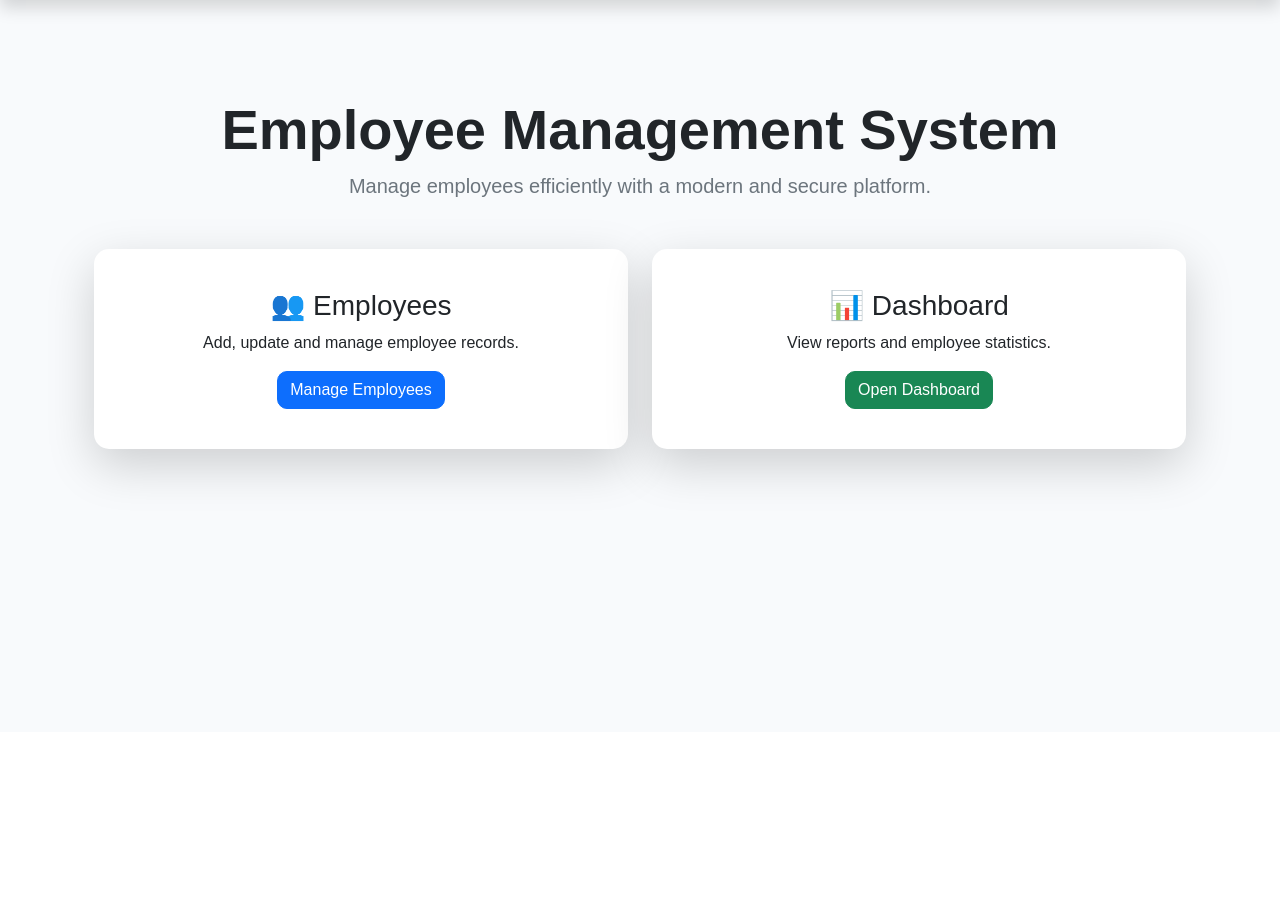
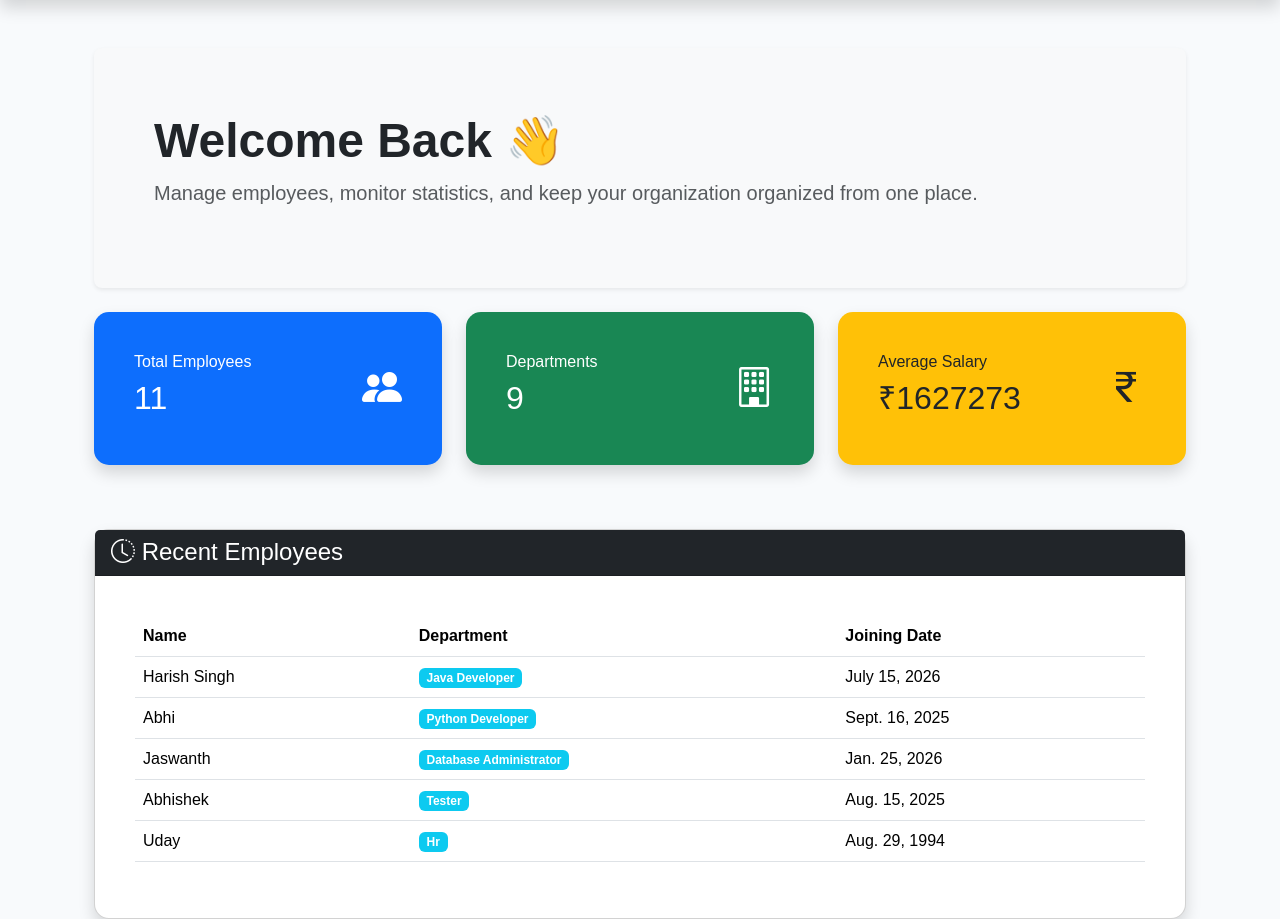
Before and after one commit to giriMeesala/employee-management-system, a Django app: page / in a window 1280 px wide. Shown: the part 68-987 px from the top of the page. Before the commit the page ends 559 px from the top, so only its background shows below. Run offline with Django 5.2, Linux system fonts and the light colour scheme; a user stored in the database is signed in; data comes from the database, SQL or seed files in the repository.

Commit message:
Replace the old home page with new home page

```diff
--- a/employee/urls.py
+++ b/employee/urls.py
@@ -7,6 +7,7 @@ urlpatterns = [
 
     path("employees/", views.employee_list, name="employee_list"),
     path("add/", views.add_employee, name="add_employee"),
+    path("employee/<int:id>/", views.employee_details, name="employee_details"),
     path("edit/<int:id>/", views.edit_employee, name="edit_employee"),
     path("delete/<int:id>/", views.delete_employee, name="delete_employee"),
     path("dashboard/", views.dashboard, name="dashboard"),
--- a/employee/views.py
+++ b/employee/views.py
@@ -14,7 +14,35 @@ from django.core.paginator import Paginator
 # Create your views here.
 @login_required
 def home(request):
-    return render(request, "home.html")
+
+    total_employees = Employee.objects.count()
+
+    total_departments = Employee.objects.values(
+        "department"
+    ).distinct().count()
+
+    average_salary = Employee.objects.aggregate(
+        Avg("salary")
+    )["salary__avg"]
+
+    recent_employees = Employee.objects.order_by(
+        "-id"
+    )[:5]
+
+    context = {
+
+        "total_employees": total_employees,
+
+        "total_departments": total_departments,
+
+        "average_salary": average_salary,
+
+        "recent_employees": recent_employees,
+
+    }
+
+    return render(request, "home.html", context)
+
 
 
 @login_required
@@ -46,6 +74,7 @@ def employee_list(request):
     })
 
 
+
 @login_required
 def add_employee(request):
     if request.method == "POST":
@@ -61,6 +90,7 @@ def add_employee(request):
     return render(request, "add_employee.html", {
         "form": form
     })
+
 
 
 @login_required
@@ -84,6 +114,7 @@ def edit_employee(request, id):
     })
 
 
+
 @login_required
 def delete_employee(request, id):
 
@@ -94,6 +125,17 @@ def delete_employee(request, id):
         return redirect("employee_list")
 
     return render(request, "delete_employee.html", {
+        "employee": employee
+    })
+
+
+
+@login_required
+def employee_details(request, id):
+
+    employee = get_object_or_404(Employee, id=id)
+
+    return render(request, "employee_details.html", {
         "employee": employee
     })
 
--- a/templates/home.html
+++ b/templates/home.html
@@ -2,37 +2,49 @@
 {% extends "base.html" %}
 {% block content %}
 
-<div class="container py-5">
+<div class="container mt-4">
 
-    <div class="text-center mb-5">
+    <div class="p-5 mb-4 bg-light rounded-3 shadow-sm">
 
-        <h1 class="display-4 fw-bold">
-            Employee Management System
-        </h1>
+        <div class="container-fluid py-3">
 
-        <p class="lead text-secondary">
-            Manage employees efficiently with a modern and secure platform.
-        </p>
+            <h1 class="display-5 fw-bold">
+
+                Welcome Back 👋
+
+            </h1>
+
+            <p class="fs-5 text-muted">
+
+                Manage employees, monitor statistics, and keep your organization organized from one place.
+
+            </p>
+
+        </div>
 
     </div>
 
-    <div class="row">
+    <div class="row mt-4">
 
-        <div class="col-md-6">
+        <div class="col-md-4 mb-3">
 
-            <div class="card shadow-lg border-0">
+            <div class="card shadow border-0 bg-primary text-white">
 
-                <div class="card-body text-center">
+                <div class="card-body">
 
-                    <h3>👥 Employees</h3>
+                    <div class="d-flex justify-content-between align-items-center">
 
-                    <p>
-                        Add, update and manage employee records.
-                    </p>
+                        <div>
 
-                    <button class="btn btn-primary">
-                        Manage Employees
-                    </button>
+                            <h6>Total Employees</h6>
+
+                            <h2>{{ total_employees }}</h2>
+
+                        </div>
+
+                        <i class="bi bi-people-fill fs-1"></i>
+
+                    </div>
 
                 </div>
 
@@ -40,21 +52,51 @@
 
         </div>
 
-        <div class="col-md-6">
+        <div class="col-md-4 mb-3">
 
-            <div class="card shadow-lg border-0">
+            <div class="card shadow border-0 bg-success text-white">
 
-                <div class="card-body text-center">
+                <div class="card-body">
 
-                    <h3>📊 Dashboard</h3>
+                    <div class="d-flex justify-content-between align-items-center">
 
-                    <p>
-                        View reports and employee statistics.
-                    </p>
+                        <div>
 
-                    <button class="btn btn-success">
-                        Open Dashboard
-                    </button>
+                            <h6>Departments</h6>
+
+                            <h2>{{ total_departments }}</h2>
+
+                        </div>
+
+                        <i class="bi bi-building fs-1"></i>
+
+                    </div>
+
+                </div>
+
+            </div>
+
+        </div>
+
+        <div class="col-md-4 mb-3">
+
+            <div class="card shadow border-0 bg-warning text-dark">
+
+                <div class="card-body">
+
+                    <div class="d-flex justify-content-between align-items-center">
+
+                        <div>
+
+                            <h6>Average Salary</h6>
+
+                            <h2>₹{{ average_salary|floatformat:0 }}</h2>
+
+                        </div>
+
+                        <i class="bi bi-currency-rupee fs-1"></i>
+
+                    </div>
 
                 </div>
 
@@ -64,6 +106,80 @@
 
     </div>
 
+    <div class="card shadow mt-5">
+
+        <div class="card-header bg-dark text-white">
+
+            <h4 class="mb-0">
+
+                <i class="bi bi-clock-history"></i>
+
+                Recent Employees
+
+            </h4>
+
+        </div>
+
+        <div class="card-body">
+
+            <table class="table table-hover align-middle">
+
+                <thead>
+
+                    <tr>
+
+                        <th>Name</th>
+                        <th>Department</th>
+                        <th>Joining Date</th>
+
+                    </tr>
+
+                </thead>
+
+                <tbody>
+
+                    {% for employee in recent_employees %}
+
+                    <tr>
+
+                        <td>{{ employee.name }}</td>
+
+                        <td>
+
+                            <span class="badge bg-info">
+
+                                {{ employee.department }}
+
+                            </span>
+
+                        </td>
+
+                        <td>{{ employee.joining_date }}</td>
+
+                    </tr>
+
+                    {% empty %}
+
+                    <tr>
+
+                        <td colspan="3" class="text-center">
+
+                            No employees available.
+
+                        </td>
+
+                    </tr>
+
+                    {% endfor %}
+
+                </tbody>
+
+            </table>
+
+        </div>
+
+    </div>
+
 </div>
 
 {% endblock %}
```
Also changed, not shown: templates/employee_details.html (added, +134 -0 lines), templates/employee_list.html (+11 -5 lines).
